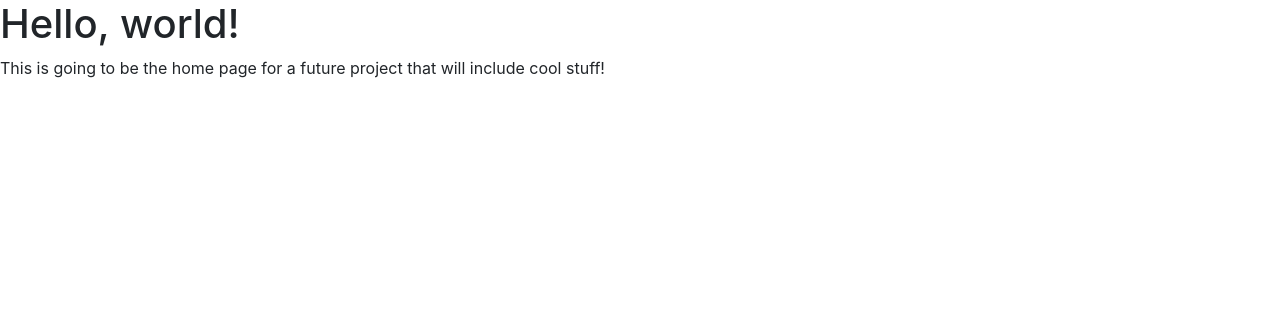
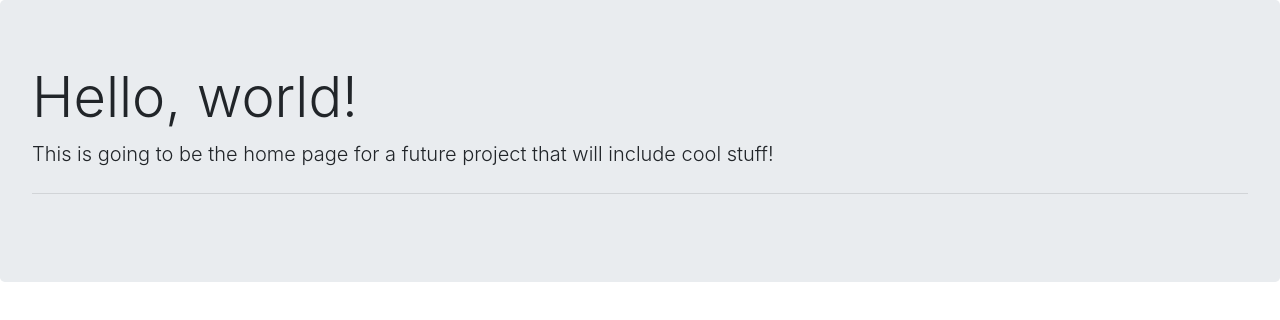
Before and after one commit to arleighbw/Renegade, a plain HTML site: page index.html in a window 1280 px wide. Drawn offline with nearby package versions, Linux system fonts and the light colour scheme.

Commit message:
005 Change Body to JumboTron

```diff
--- a/index.html
+++ b/index.html
@@ -11,8 +11,13 @@
     <title>Hello, world!</title>
   </head>
   <body>
-    <h1>Hello, world!</h1>
-    <p>This is going to be the home page for a future project that will include cool stuff!</p>
+    <div class="jumbotron">
+      <h1 class="display-4">Hello, world!</h1>
+      <p class="lead">This is going to be the home page for a future project that will include cool stuff!</p>
+      <hr class="my-4">
+      <!-- <<p>It uses utility classes for typography and spacing to space content out within the larger container.</p> -->
+      <!-- <a class="btn btn-primary btn-lg" href="#" role="button">Learn more</a> -->
+    </div>
 
     <!-- Optional JavaScript -->
     <!-- jQuery first, then Popper.js, then Bootstrap JS -->
```
